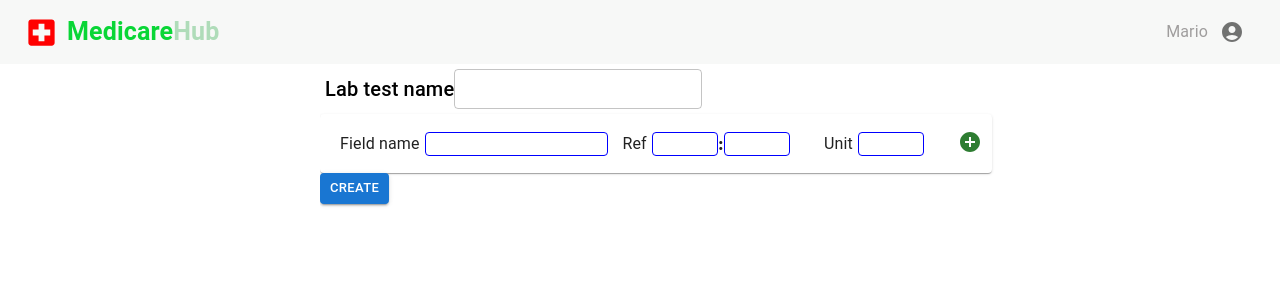
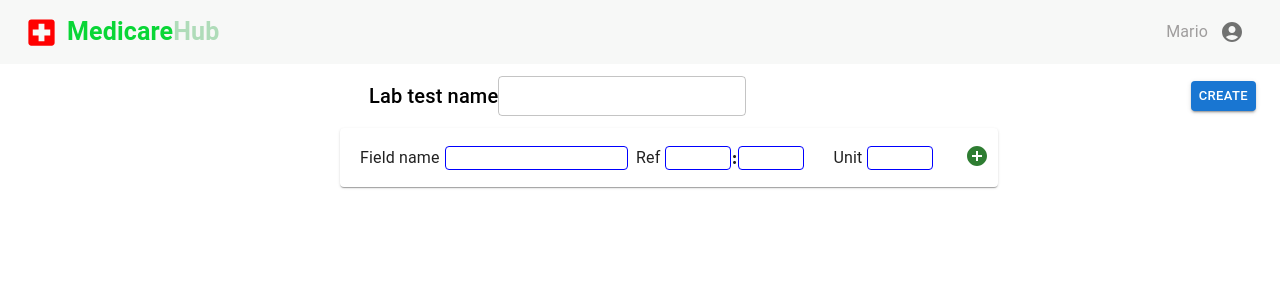
Before and after one commit to Bistec-UOM/MedicareHub_front, a React (Create React App) app in the folder front/: page /lab/temp in a window 1280 px wide. Shown: the top 300 px of the page. Built offline with nearby package versions, Linux system fonts and the light colour scheme.

Commit message:
re styling lab template creation

```diff
--- a/front/src/pages/Lab_template.js
+++ b/front/src/pages/Lab_template.js
@@ -1,10 +1,11 @@
 import React, { useEffect, useState } from 'react'
-import {Button, Grid, Paper, TextField, Typography} from "@mui/material"
+import {Button, Grid, Paper, TextField, Toolbar, Typography} from "@mui/material"
 import Navbar from '../components/navbar/Navbar'
 import AddCircleIcon from '@mui/icons-material/AddCircle';
 import HighlightOffIcon from '@mui/icons-material/HighlightOff';
 import KeyboardDoubleArrowUpIcon from '@mui/icons-material/KeyboardDoubleArrowUp';
 import KeyboardDoubleArrowDownIcon from '@mui/icons-material/KeyboardDoubleArrowDown';
+import { CustomScroll } from '../components/CustomScroll';
 
 export default function Lab_template() {
     useEffect(()=>{
@@ -63,45 +64,60 @@ export default function Lab_template() {
 
 
       return (
+      <CustomScroll>
           <div>
             <Navbar></Navbar>
              <Grid container spacing={0} sx={{paddingTop:'64px',height:'100vh'}}>
                <Grid item xs={3} style={{height:'100%'}}>
 
+   {/*=================================== Right grid=============================================*/}
                </Grid>
-             <Grid item xs={9} style={{height:'100%',overflowY:'scroll'}}>
+               <Grid item xs={9} sx={{height:'100%',overflowY:'scroll',pl:'20px'}}>
 
 
+                <Toolbar>
                   <div style={{width:'100%',padding:'5px',display:'flex',alignItems:'center'}} square>
                     <Typography variant='h6'>Lab test name</Typography>
                     <TextField size='small' onChange={(e)=>setTestName(e.target.value)}></TextField>
                   </div>
 
+                  <Button variant='contained' size='small' onClick={()=>createTemplate()}>Create</Button>
+                </Toolbar>
 
-              <Paper sx={{display:'flex',alignItems:'center',width:'70%'}}>
+
+                {/* ------- Form----------- */}
+                <Paper sx={{display:'flex',alignItems:'center',width:'70%',marginBottom:'20px'}}>
+
                   <div style={{display:'flex',alignItems:'center',width:'45%',height:'100%'}}>
                     <Typography sx={{fontSize:'16px',pl:'20px',mr:'5px'}}>Field name</Typography>
                     <input style={{height:'20px',borderRadius: '4px',border:'1px solid blue'}} onChange={(e)=>setFieldName(e.target.value)} value={fieldName}></input>
                   </div>
+
                   <div style={{display:'flex',alignItems:'center',width:'30%',height:'100%'}}>
                     <Typography sx={{fontSize:'16px',mr:'5px'}}>Ref</Typography>
                     <input style={{height:'20px',borderRadius: '4px',border:'1px solid blue',width:'60px'}} type='number' onChange={(e)=>setRefMin(e.target.value)} value={refMin}></input>
                   <h3>:</h3>
                     <input style={{height:'20px',borderRadius: '4px',border:'1px solid blue',width:'60px'}} type='number' onChange={(e)=>setRefMax(e.target.value)} value={refMax}></input>
                   </div>
+
                   <div style={{display:'flex',alignItems:'center',width:'20%',height:'100%'}}>
                     <Typography sx={{fontSize:'16px',mr:'5px'}}>Unit</Typography>
                     <input style={{height:'20px',borderRadius: '4px',border:'1px solid blue',width:'60px'}} onChange={(e)=>setUnit(e.target.value)} value={unit}></input>
                   </div>
+
                   <div style={{width:'5%',height:'100%'}}>
                     <AddCircleIcon color='success' sx={{cursor:'pointer'}} onClick={addTestField}></AddCircleIcon>
                   </div>
+
                 </Paper>
+
+
+                {/*---------- Printed lab sheet-----------------*/}
 
                 {
                   testField.map((elm,indx)=>{
                     return(
-                  <div style={{display:'flex',justifyContent:'space-between',width:'70%',height:'30px',backgroundColor:'yellow'}}>
+                    <div style={{display:'flex',justifyContent:'space-between',width:'70%',height:'30px',borderBottom:'1px solid #0488b0'}}>
                         <div style={{width:'45%',height:'100%'}}>
                           <Typography sx={{fontSize:'16px'}}>{elm.field}</Typography>
                         </div>
@@ -114,7 +130,7 @@ export default function Lab_template() {
                         <div style={{width:'10%',height:'100%'}}>
                           <Typography sx={{fontSize:'16px'}}>{elm.unit}</Typography>
                         </div>
-
+                        {/* nav icons & close icon*/}
                         <div style={{width:'10%',height:'100%',display:'flex',justifyContent:'flex-end'}}>
                           {indx!=0 ? <KeyboardDoubleArrowUpIcon style={{cursor:'pointer'}} onClick={()=>{swapElement(indx,indx-1)}}></KeyboardDoubleArrowUpIcon>: ''}
 
@@ -130,9 +146,9 @@ export default function Lab_template() {
                     )
                   })
                 }
-              <Button variant='contained' size='small' onClick={()=>createTemplate()}>Create</Button>
                </Grid>
              </Grid>
           </div>
+      </CustomScroll>
       )
 }
```
Lines whose indentation alone changed are shown as unchanged.
